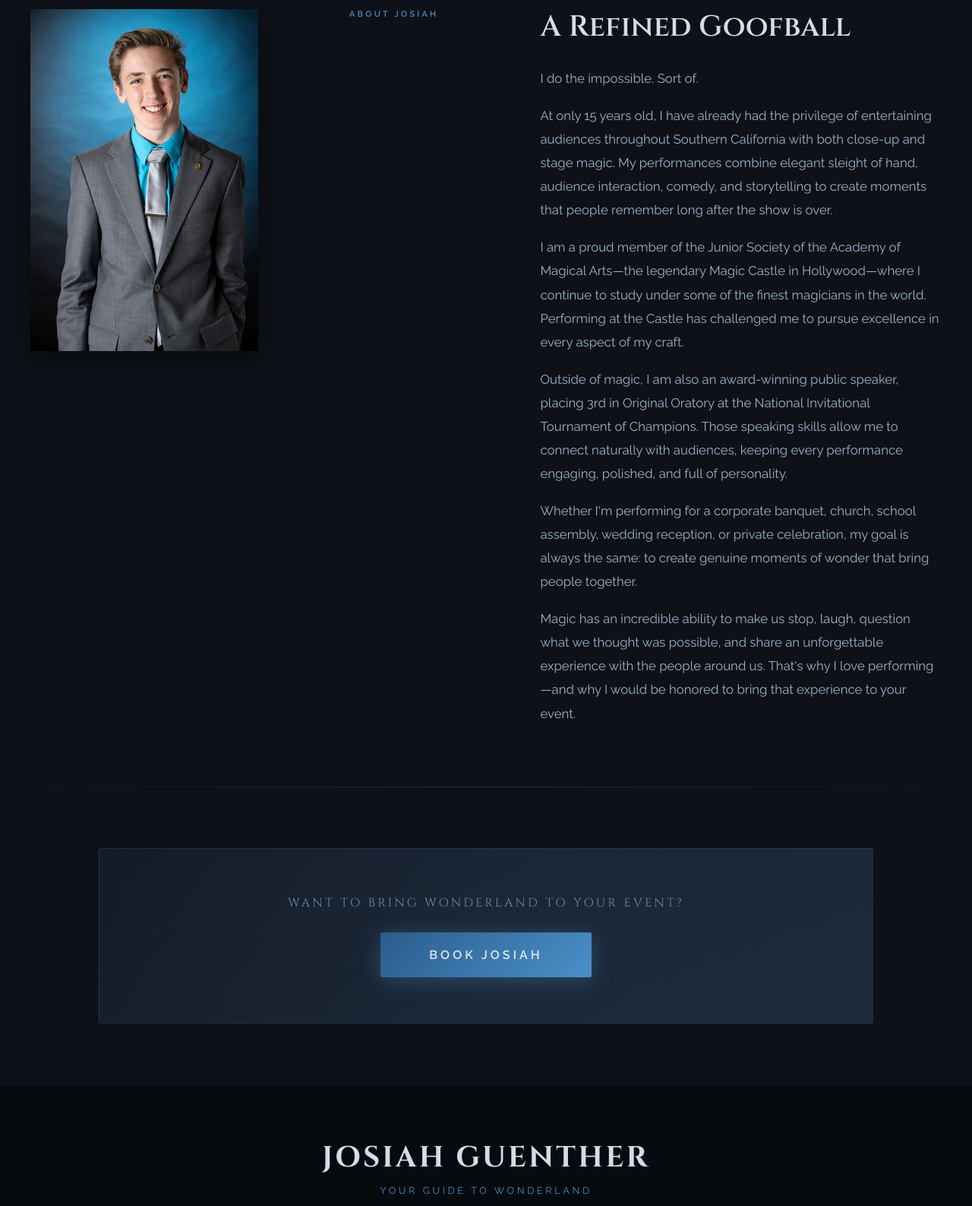
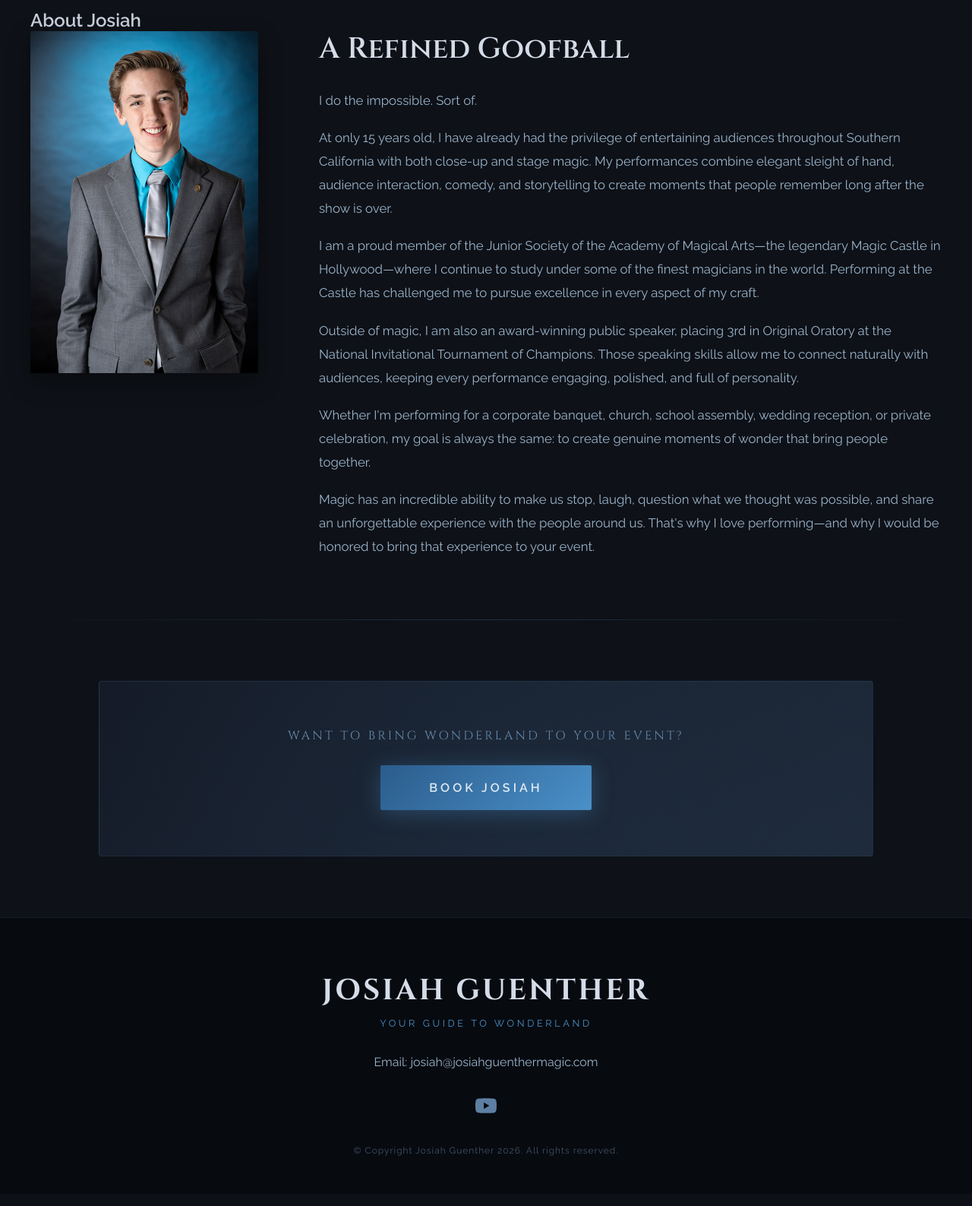
Before and after one commit to josiahguenther/magicwebsite, a Flask app: page /about in a window 1280 px wide. Shown: the part 68-1655 px from the top of the page at 76% size. After the commit the page ends 1589 px from the top, so only its background shows below. Run offline with Flask 3, Linux system fonts and the light colour scheme.

Commit message:
Update about.html

```diff
--- a/templates/about.html
+++ b/templates/about.html
@@ -15,16 +15,15 @@ Learn more about Josiah Guenther, a professional magician based in Southern Cali
 <!-- ══ ABOUT CONTENT ════════════════════════════════════════════ -->
 <section class="bio-section">
     <div class="container about-container">
+
+        <h1 class="about-title">About Josiah</h1>
+
         <div class="bio-layout">
 
             <div class="bio-image">
                 <img
                     src="{{ url_for('static', filename='images/about-photo1.jpg') }}"
                     alt="Professional portrait of Josiah Guenther">
-            </div>
-
-            <div class="container">
-                <div class="section-label"><span>About Josiah</span></div>
             </div>
 
             <div class="bio-content">
```
